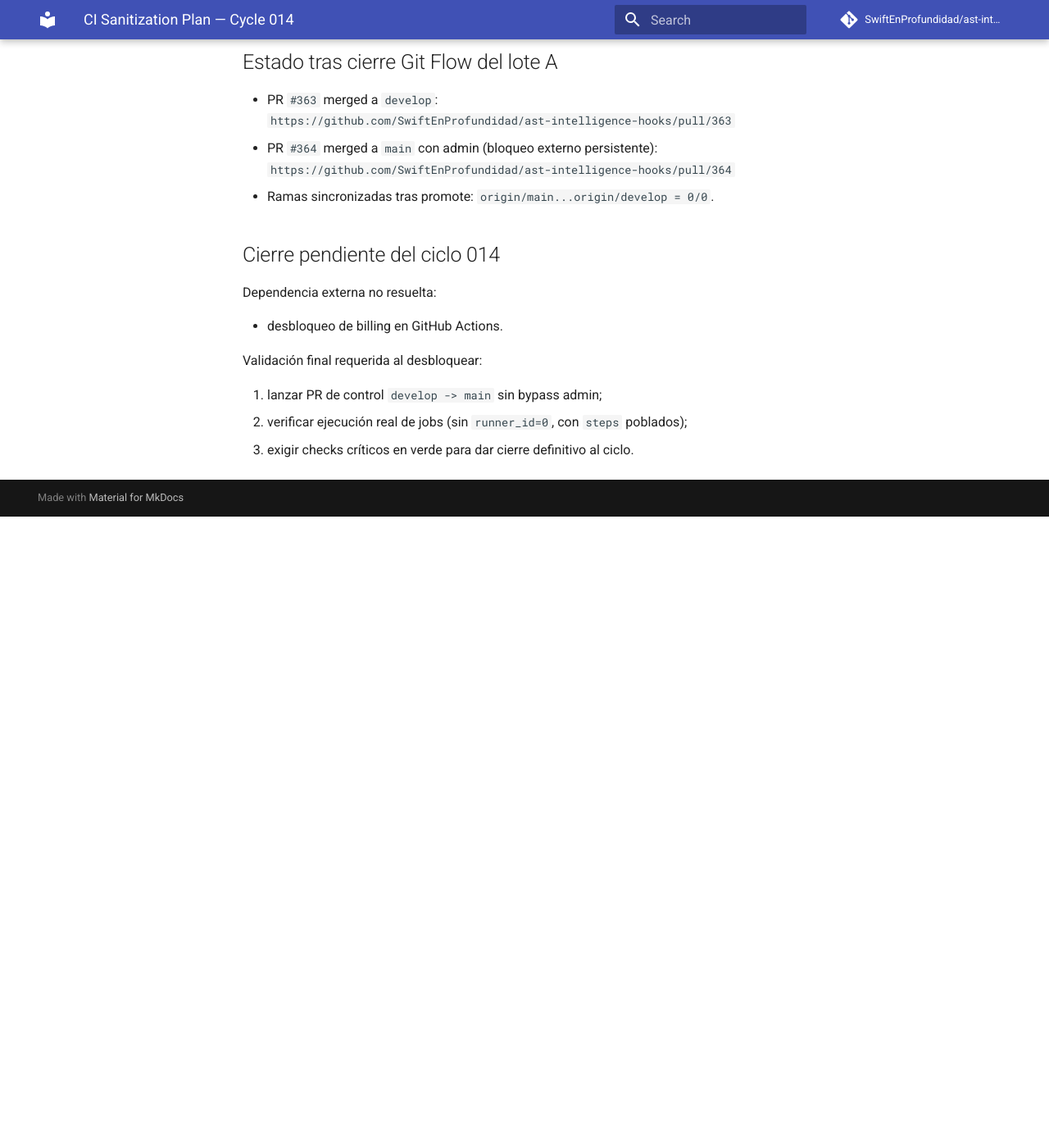
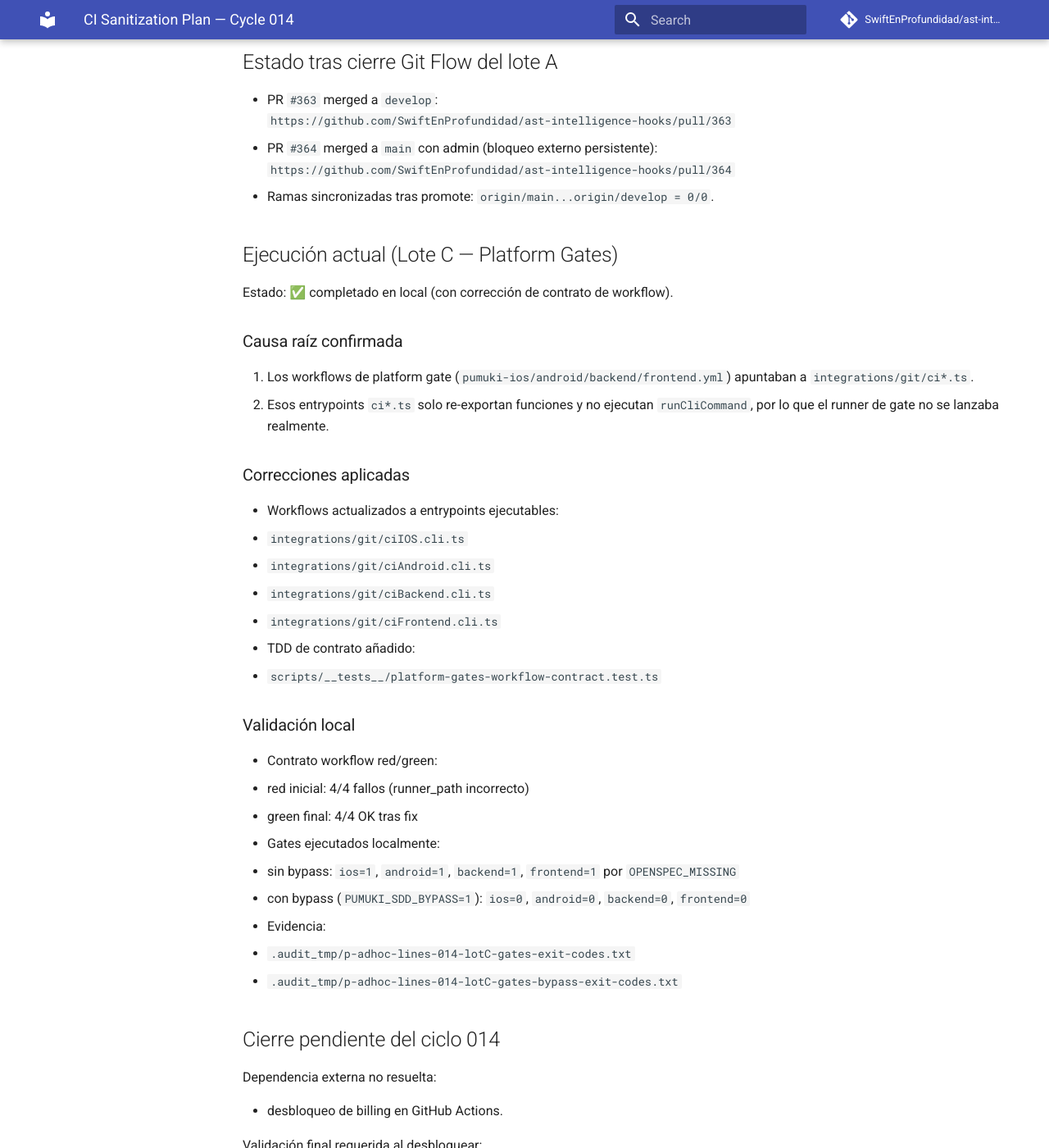
Before and after one commit to SwiftEnProfundidad/ast-intelligence-hooks, an MkDocs documentation site: the page built from docs/validation/ci-sanitization-plan-cycle-014.md, in a window 1280 px wide and 1400 px high, scrolled down 3226 px. Shown: the whole window at 82% size. Built offline with MkDocs 1.6.1 and Material for MkDocs 9.7.7, drawn with Linux system fonts in a browser that asks for light colours; comment, search, counter and statistics services are not loaded; before the commit the page ends 3856 px from its top, so only the background shows below that.

Commit message:
fix(ci): execute platform gates via cli runners and document cycle 014 lot C

```diff
--- a/docs/validation/ci-sanitization-plan-cycle-014.md
+++ b/docs/validation/ci-sanitization-plan-cycle-014.md
@@ -111,6 +111,37 @@ Implicación:
   `https://github.com/SwiftEnProfundidad/ast-intelligence-hooks/pull/364`
 - Ramas sincronizadas tras promote: `origin/main...origin/develop = 0/0`.
 
+## Ejecución actual (Lote C — Platform Gates)
+
+Estado: ✅ completado en local (con corrección de contrato de workflow).
+
+### Causa raíz confirmada
+
+1. Los workflows de platform gate (`pumuki-ios/android/backend/frontend.yml`) apuntaban a `integrations/git/ci*.ts`.
+2. Esos entrypoints `ci*.ts` solo re-exportan funciones y no ejecutan `runCliCommand`, por lo que el runner de gate no se lanzaba realmente.
+
+### Correcciones aplicadas
+
+- Workflows actualizados a entrypoints ejecutables:
+  - `integrations/git/ciIOS.cli.ts`
+  - `integrations/git/ciAndroid.cli.ts`
+  - `integrations/git/ciBackend.cli.ts`
+  - `integrations/git/ciFrontend.cli.ts`
+- TDD de contrato añadido:
+  - `scripts/__tests__/platform-gates-workflow-contract.test.ts`
+
+### Validación local
+
+- Contrato workflow red/green:
+  - red inicial: 4/4 fallos (runner_path incorrecto)
+  - green final: 4/4 OK tras fix
+- Gates ejecutados localmente:
+  - sin bypass: `ios=1`, `android=1`, `backend=1`, `frontend=1` por `OPENSPEC_MISSING`
+  - con bypass (`PUMUKI_SDD_BYPASS=1`): `ios=0`, `android=0`, `backend=0`, `frontend=0`
+- Evidencia:
+  - `.audit_tmp/p-adhoc-lines-014-lotC-gates-exit-codes.txt`
+  - `.audit_tmp/p-adhoc-lines-014-lotC-gates-bypass-exit-codes.txt`
+
 ## Cierre pendiente del ciclo 014
 
 Dependencia externa no resuelta:
```
Also changed, not shown: docs/REFRACTOR_PROGRESS.md (+16 -1 lines), docs/validation/post-merge-main-stability-note.md (+15 -0 lines), 5 other files.
